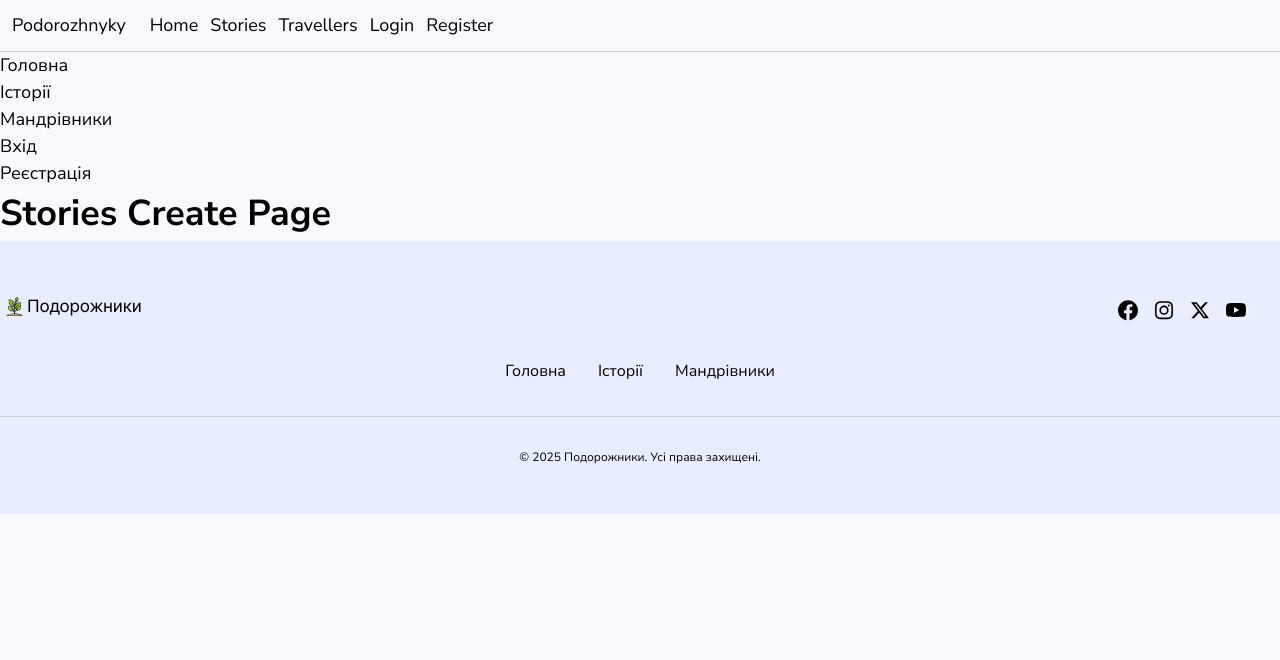
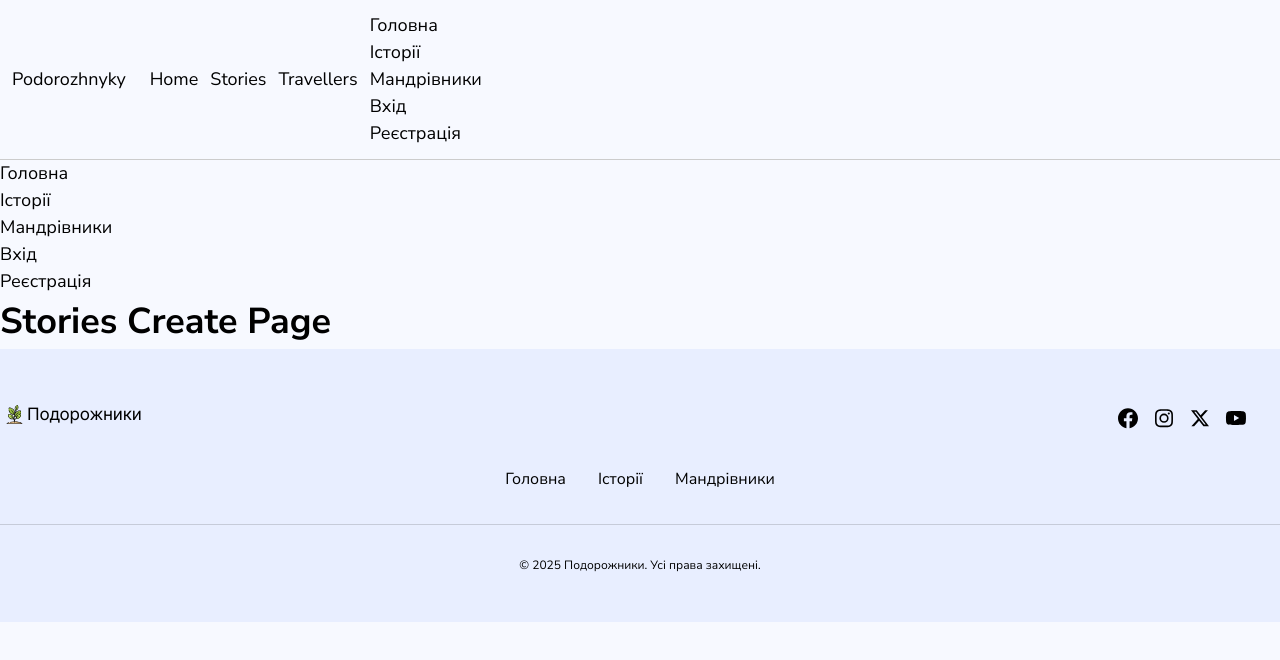
Before and after one commit to RomanAnokhin-work/project-group-6-podorozhnyky-front, a Next.js app: page /stories/create in a window 1280 px wide. Shown: the top 660 px of the page. Built offline with nearby package versions, Linux system fonts and the light colour scheme.

Commit message:
Fix/Header Update

```diff
--- a/components/Header/Header.tsx
+++ b/components/Header/Header.tsx
@@ -1,5 +1,6 @@
 import css from './Header.module.css';
 import Link from 'next/link';
+import AuthNavigation from '../AuthNavigation/AuthNavigation';
 
 const Header = () => {
   return (
@@ -18,12 +19,7 @@ const Header = () => {
           <li>
             <Link href='/travellers'>Travellers</Link>
           </li>
-          <li>
-            <Link href='/auth/login'>Login</Link>
-                  </li>
-                  <li>
-            <Link href='/auth/register'>Register</Link>
-          </li>
+          <AuthNavigation />
         </ul>
       </nav>
     </header>
```
